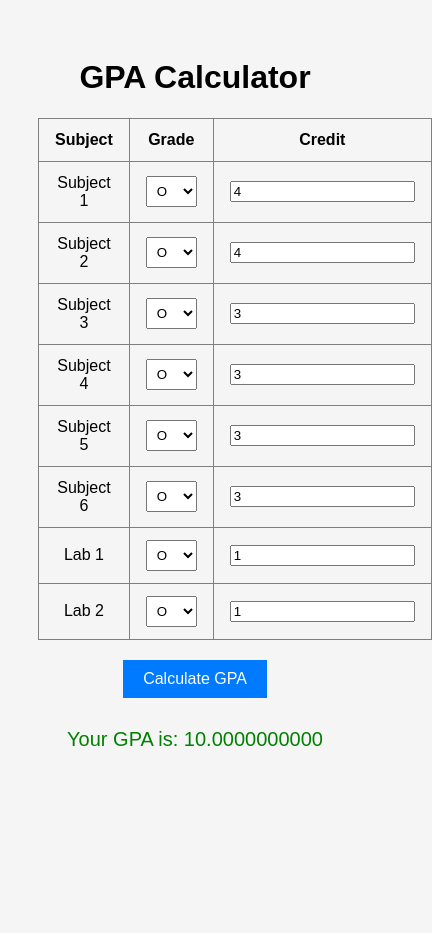
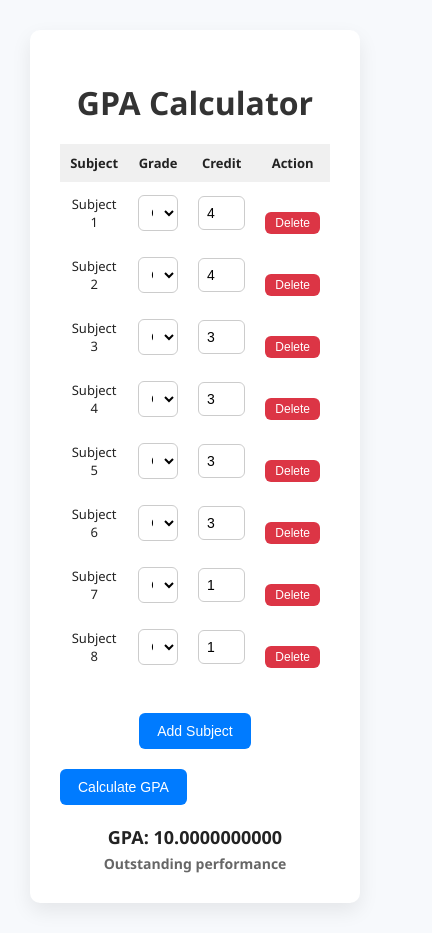
Before and after one commit to mirlaptop/GPA-Calculator, a plain HTML site: page index.html in a window 390 px wide. Both pictures are taken after a click on the button "Calculate GPA". Shown: the whole page, 432 px wide, since content can reach past the window. Before the commit the page ends 844 px from the top, so only its background shows below. Drawn offline with Linux system fonts and the light colour scheme.

Commit message:
Update index.html

```diff
--- a/index.html
+++ b/index.html
@@ -1,71 +1,123 @@
 <!DOCTYPE html>
 <html lang="en">
 <head>
-  <meta charset="UTF-8">
+  <meta charset="UTF-8" />
+  <meta name="viewport" content="width=device-width, initial-scale=1.0" />
   <title>GPA Calculator</title>
   <style>
+    * { box-sizing: border-box; }
     body {
-      font-family: Arial, sans-serif;
+      margin: 0;
+      font-family: 'Segoe UI', sans-serif;
+      background: #f7f9fc;
+      color: #222;
       padding: 30px;
-      background-color: #f5f5f5;
+      display: flex;
+      justify-content: center;
+      align-items: flex-start;
+    }
+    .card {
+      background: #ffffff;
+      padding: 30px;
+      border-radius: 10px;
+      box-shadow: 0 8px 20px rgba(0, 0, 0, 0.08);
+      width: 100%;
+      max-width: 700px;
+    }
+    h1 {
+      text-align: center;
+      margin-bottom: 20px;
+      color: #333;
+    }
+    table {
+      width: 100%;
+      border-collapse: collapse;
+      margin-top: 10px;
+    }
+    th, td {
+      padding: 12px;
       text-align: center;
     }
-    table {
-      margin: auto;
-      border-collapse: collapse;
-      margin-top: 20px;
+    th {
+      background-color: #f0f0f0;
     }
-    th, td {
-      padding: 12px 16px;
+    select, input {
+      padding: 8px;
+      width: 100%;
+      border: 1px solid #ccc;
+      border-radius: 6px;
+      font-size: 14px;
+      background: #fff;
     }
-    select {
-      padding: 6px;
+    input:read-only {
+      background: #f9f9f9;
     }
     .btn {
-      margin-top: 20px;
-      padding: 10px 20px;
-      background-color: #007bff;
+      display: inline-block;
+      background: #007bff;
       color: white;
       border: none;
-      font-size: 16px;
+      padding: 10px 18px;
+      margin-top: 20px;
+      font-size: 14px;
+      border-radius: 6px;
       cursor: pointer;
+      transition: background 0.3s;
     }
     .btn:hover {
-      background-color: #0056b3;
+      background: #0056b3;
+    }
+    .btn-small {
+      padding: 4px 10px;
+      font-size: 12px;
+      background: #dc3545;
+    }
+    .btn-small:hover {
+      background: #b02a37;
+    }
+    .controls {
+      text-align: center;
+      margin-top: 15px;
     }
     .result {
-      margin-top: 30px;
-      font-size: 20px;
-      color: green;
+      text-align: center;
+      font-size: 18px;
+      margin-top: 20px;
+      font-weight: bold;
+    }
+    .remark {
+      margin-top: 5px;
+      font-size: 14px;
+      color: #666;
+    }
+    @media(max-width: 600px) {
+      th, td {
+        font-size: 13px;
+        padding: 10px;
+      }
     }
   </style>
 </head>
 <body>
 
+<div class="card">
   <h1>GPA Calculator</h1>
   <form id="gpaForm">
-    <table border="1">
+    <table id="subjectTable">
       <tr>
         <th>Subject</th>
         <th>Grade</th>
         <th>Credit</th>
+        <th>Action</th>
       </tr>
-      <!-- 2 subjects x 4 credit -->
-      <tr><td>Subject 1</td><td><select name="grade"><option>O</option><option>A+</option><option>A</option><option>B+</option><option>B</option></select></td><td><input type="text" value="4" readonly></td></tr>
-      <tr><td>Subject 2</td><td><select name="grade"><option>O</option><option>A+</option><option>A</option><option>B+</option><option>B</option></select></td><td><input type="text" value="4" readonly></td></tr>
-      <!-- 4 subjects x 3 credit -->
-      <tr><td>Subject 3</td><td><select name="grade"><option>O</option><option>A+</option><option>A</option><option>B+</option><option>B</option></select></td><td><input type="text" value="3" readonly></td></tr>
-      <tr><td>Subject 4</td><td><select name="grade"><option>O</option><option>A+</option><option>A</option><option>B+</option><option>B</option></select></td><td><input type="text" value="3" readonly></td></tr>
-      <tr><td>Subject 5</td><td><select name="grade"><option>O</option><option>A+</option><option>A</option><option>B+</option><option>B</option></select></td><td><input type="text" value="3" readonly></td></tr>
-      <tr><td>Subject 6</td><td><select name="grade"><option>O</option><option>A+</option><option>A</option><option>B+</option><option>B</option></select></td><td><input type="text" value="3" readonly></td></tr>
-      <!-- 2 labs x 1 credit -->
-      <tr><td>Lab 1</td><td><select name="grade"><option>O</option><option>A+</option><option>A</option><option>B+</option><option>B</option></select></td><td><input type="text" value="1" readonly></td></tr>
-      <tr><td>Lab 2</td><td><select name="grade"><option>O</option><option>A+</option><option>A</option><option>B+</option><option>B</option></select></td><td><input type="text" value="1" readonly></td></tr>
     </table>
+    <div class="controls">
+      <button type="button" class="btn" onclick="addSubject()">Add Subject</button>
+    </div>
     <button type="button" class="btn" onclick="calculateGPA()">Calculate GPA</button>
   </form>
-
   <div class="result" id="result"></div>
+</div>
 
 <script>
   const gradeMap = {
@@ -73,29 +125,89 @@
     "A+": 9,
     "A": 8,
     "B+": 7,
-      "B": 6
+    "B": 6,
+    "C": 5
   };
 
+  let subjectCount = 0;
+
+  function remark(gpa) {
+    if (gpa >= 9.5) return "Outstanding performance";
+    if (gpa >= 9) return "Excellent work";
+    if (gpa >= 8) return "Very good";
+    if (gpa >= 7) return "Good";
+    if (gpa >= 6) return "Satisfactory";
+    if (gpa >= 5) return "Pass";
+    return "Needs Improvement";
+  }
+
+  function addSubject(grade = "O", credit = 3) {
+    subjectCount++;
+    const table = document.getElementById("subjectTable");
+    const row = table.insertRow(-1);
+    row.setAttribute("id", "row" + subjectCount);
+
+    const cell1 = row.insertCell(0);
+    const cell2 = row.insertCell(1);
+    const cell3 = row.insertCell(2);
+    const cell4 = row.insertCell(3);
+
+    cell1.textContent = `Subject ${subjectCount}`;
+
+    const gradeSelect = document.createElement("select");
+    for (let g in gradeMap) {
+      const opt = document.createElement("option");
+      opt.value = g;
+      opt.text = g;
+      if (g === grade) opt.selected = true;
+      gradeSelect.appendChild(opt);
+    }
+    cell2.appendChild(gradeSelect);
+
+    const creditInput = document.createElement("input");
+    creditInput.type = "number";
+    creditInput.min = "1";
+    creditInput.value = credit;
+    cell3.appendChild(creditInput);
+
+    const delBtn = document.createElement("button");
+    delBtn.innerText = "Delete";
+    delBtn.className = "btn btn-small";
+    delBtn.type = "button";
+    delBtn.onclick = () => table.deleteRow(row.rowIndex);
+    cell4.appendChild(delBtn);
+  }
+
   function calculateGPA() {
-      let totalPoints = 0;
-      let totalCredits = 0;
+    const table = document.getElementById("subjectTable");
+    let totalPoints = 0, totalCredits = 0;
 
-      const form = document.getElementById("gpaForm");
-      const rows = form.querySelectorAll("tr");
+    for (let i = 1; i < table.rows.length; i++) {
+      const grade = table.rows[i].cells[1].querySelector("select").value;
+      const credit = parseFloat(table.rows[i].cells[2].querySelector("input").value);
 
-      for (let i = 1; i < rows.length; i++) {
-        const grade = rows[i].querySelector("select").value;
-        const credit = parseInt(rows[i].querySelector("input").value);
+      if (!gradeMap[grade] || isNaN(credit)) continue;
 
-        if (grade in gradeMap) {
       totalPoints += gradeMap[grade] * credit;
       totalCredits += credit;
     }
+
+    const resultDiv = document.getElementById("result");
+
+    if (totalCredits === 0) {
+      resultDiv.innerHTML = "<span style='color:red'>Please add valid subjects and credits.</span>";
+      return;
     }
 
     const gpa = (totalPoints / totalCredits).toFixed(10);
-      document.getElementById("result").textContent = "Your GPA is: " + gpa;
+    resultDiv.innerHTML = `
+      GPA: ${gpa}
+      <div class="remark">${remark(gpa)}</div>
+    `;
   }
+
+  // Initial setup: 2x4, 4x3, 2x1 = total 22 credits
+  [4, 4, 3, 3, 3, 3, 1, 1].forEach(credit => addSubject("O", credit));
 </script>
 
 </body>
```
Lines whose indentation alone changed are shown as unchanged.
